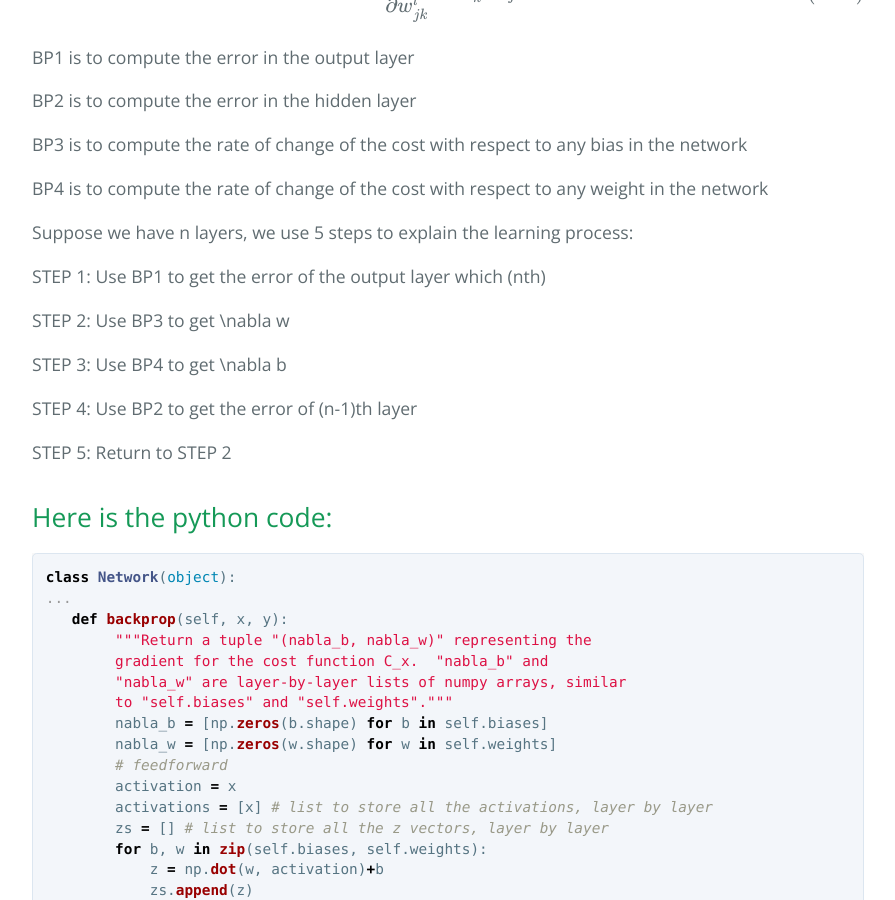
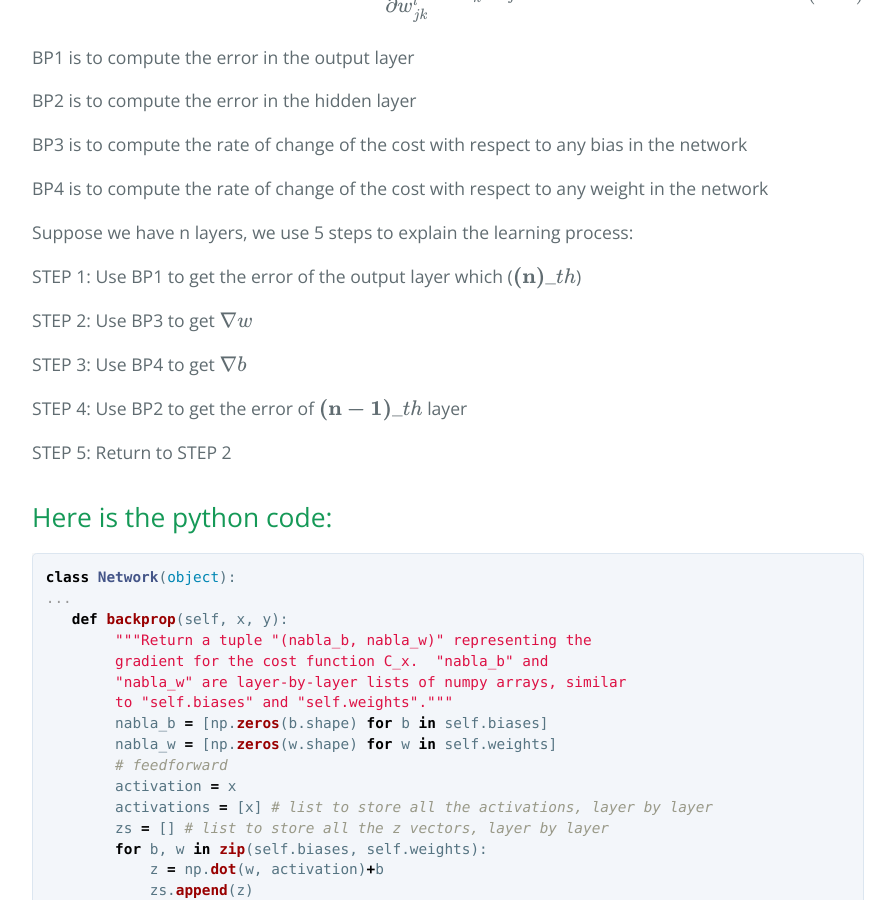
Before and after one commit to zikuicai/zikuicai.github.io, a Jekyll site: the page built from _posts/2017-12-28-back-propagation.md, in a window 1280 px wide and 900 px high, scrolled down 1948 px. Shown: the whole window, without its empty margins (192-1087 px from the left). Built offline with Jekyll 4.4.1, drawn with Linux system fonts in a browser that asks for light colours; formulas are drawn with MathJax 3.

Commit message:
Update 2017-12-28-back-propagation.md

```diff
--- a/_posts/2017-12-28-back-propagation.md
+++ b/_posts/2017-12-28-back-propagation.md
@@ -63,13 +63,13 @@ BP4 is to compute the rate of change of the cost with respect to any weight in t
 
 Suppose we have n layers, we use 5 steps to explain the learning process:
 
-STEP 1: Use BP1 to get the error of the output layer which (nth)
+STEP 1: Use BP1 to get the error of the output layer which ($$ \mathbf{(n)}\_{th}$$)
 
-STEP 2: Use BP3 to get \nabla w
+STEP 2: Use BP3 to get $$\nabla w$$
 
-STEP 3: Use BP4 to get \nabla b
+STEP 3: Use BP4 to get $$\nabla b$$
 
-STEP 4: Use BP2 to get the error of (n-1)th layer
+STEP 4: Use BP2 to get the error of $$ \mathbf{(n-1)}\_{th}$$ layer
 
 STEP 5: Return to STEP 2
 
```
